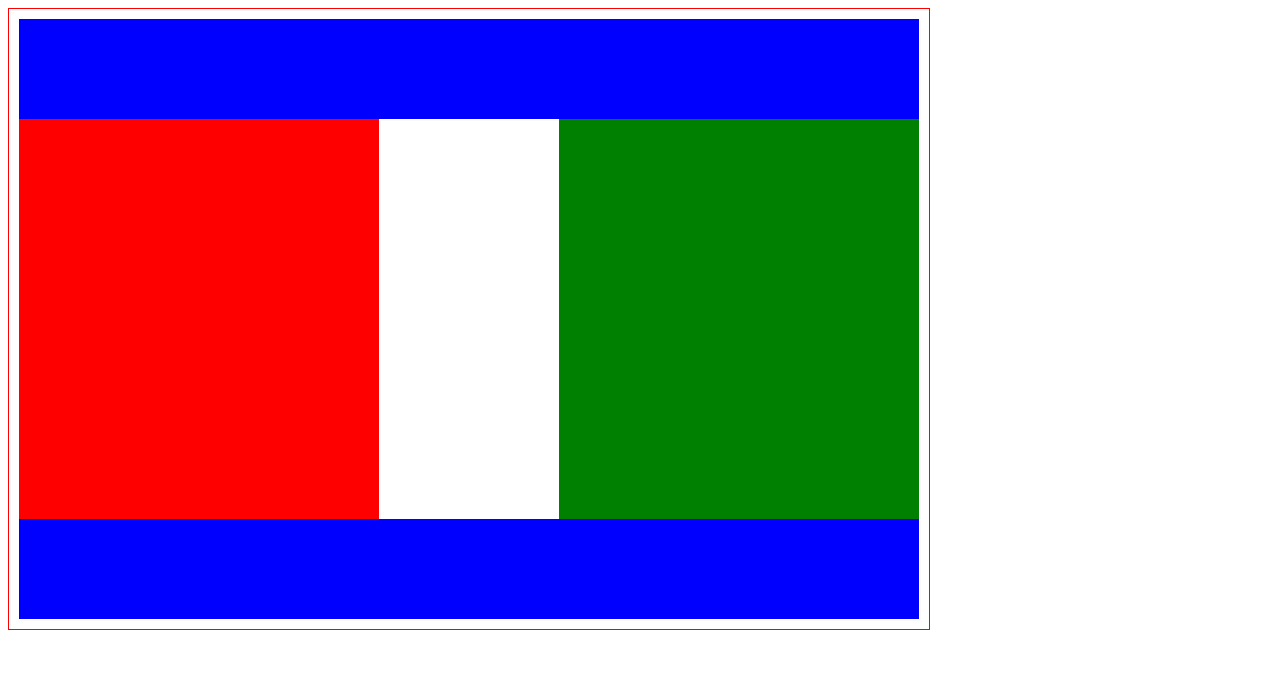
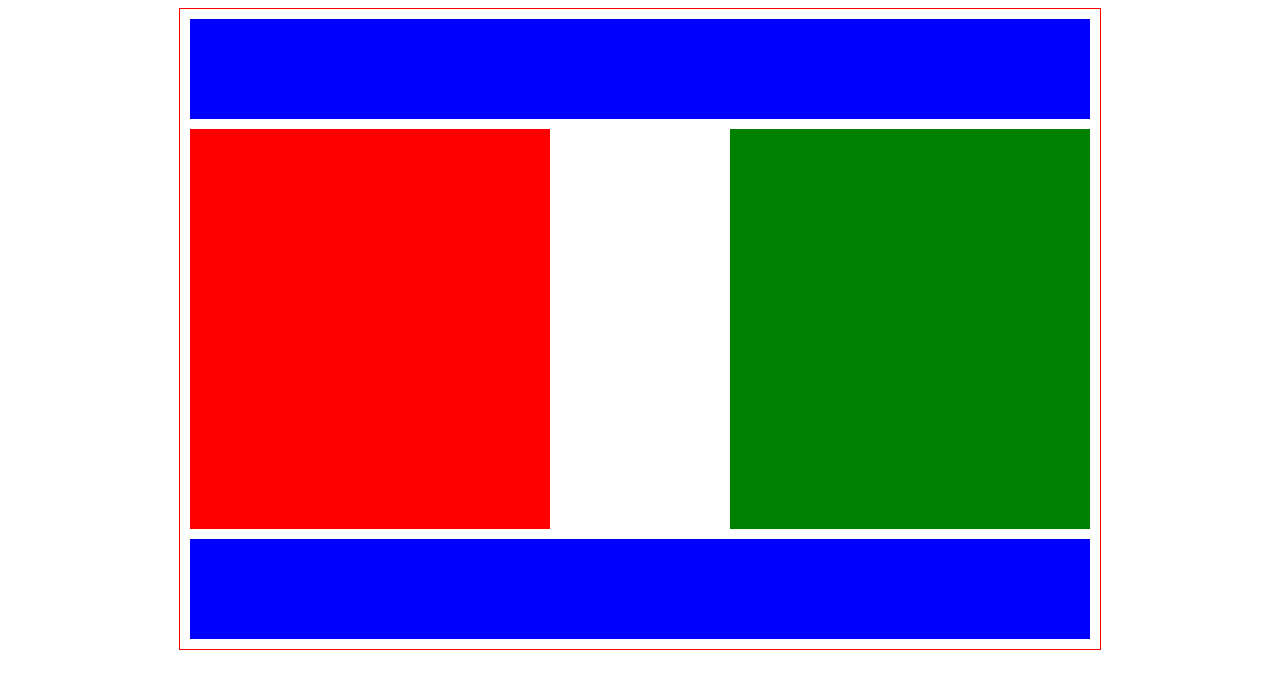
Before and after one commit to tranminhthang1606/Cy_baitap, a plain HTML site: page index.html in a window 1280 px wide. Drawn offline with Linux system fonts and the light colour scheme.

Commit message:
baitapcss

```diff
--- a/index.html
+++ b/index.html
@@ -30,8 +30,9 @@
     <style>
         .wrapper {
             width: 900px;
-            padding: 10px;
+            padding: 0 10px;
             border: 1px solid red;
+            margin: auto;
         }
 
         header,
@@ -39,6 +40,7 @@
             background: blue;
             text-align: center;
             height: 100px;
+            margin: 10px 0;
         }
         section{
             height: 400px;
```
